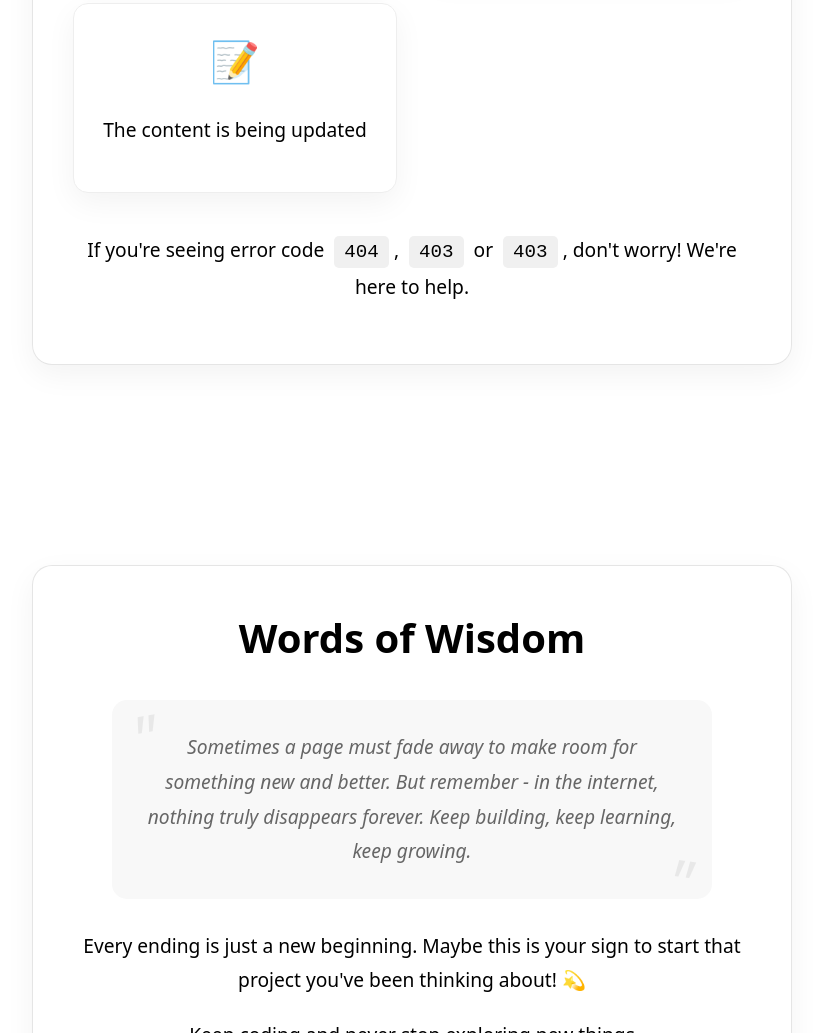
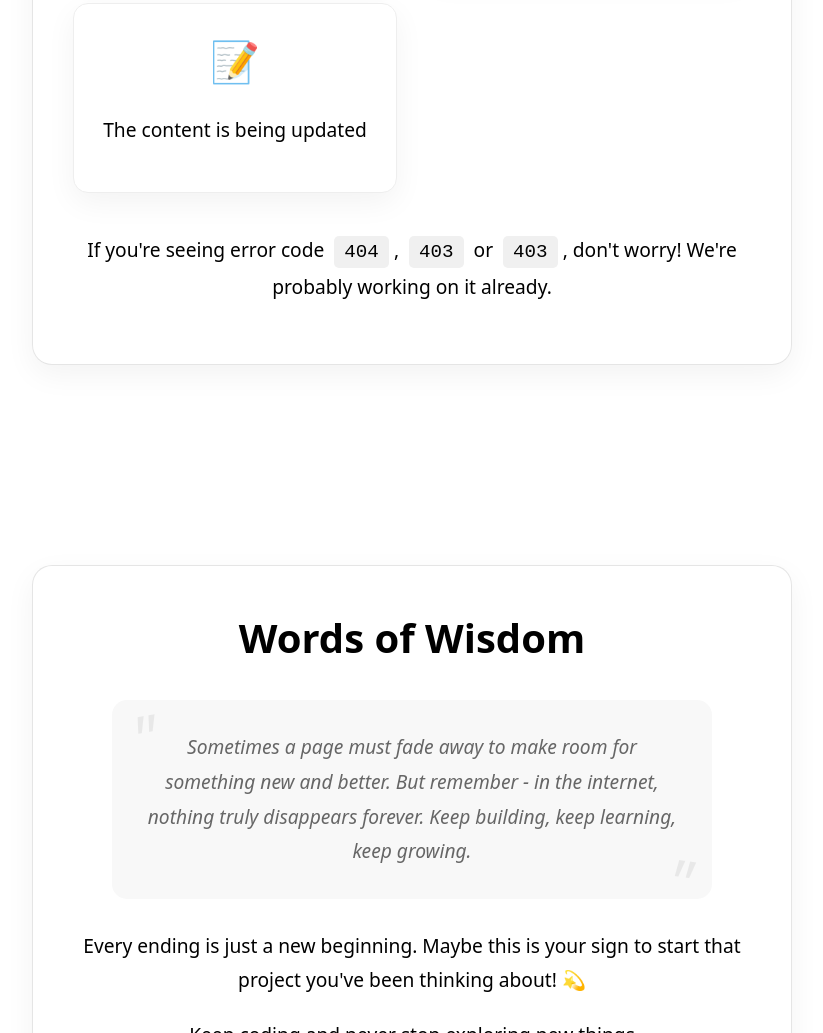
Before and after one commit to almomathis/home, a plain HTML site: page index.html in a window 1280 px wide. Shown: the part 1235-2268 px from the top of the page, without its empty margins (228-1051 px from the left). Drawn offline with nearby package versions, Linux system fonts and the light colour scheme.

Commit message:
Update index.html

```diff
--- a/index.html
+++ b/index.html
@@ -338,7 +338,7 @@
                     <p>The content is being updated</p>
                 </div>
             </div>
-            <p>If you're seeing error code <span class="error-code">404</span>, <span class="error-code">403</span> or <span class="error-code">403</span>, don't worry! We're here to help.</p>
+            <p>If you're seeing error code <span class="error-code">404</span>, <span class="error-code">403</span> or <span class="error-code">403</span>, don't worry! We're probably working on it already.</p>
         </section>
 
 
```
